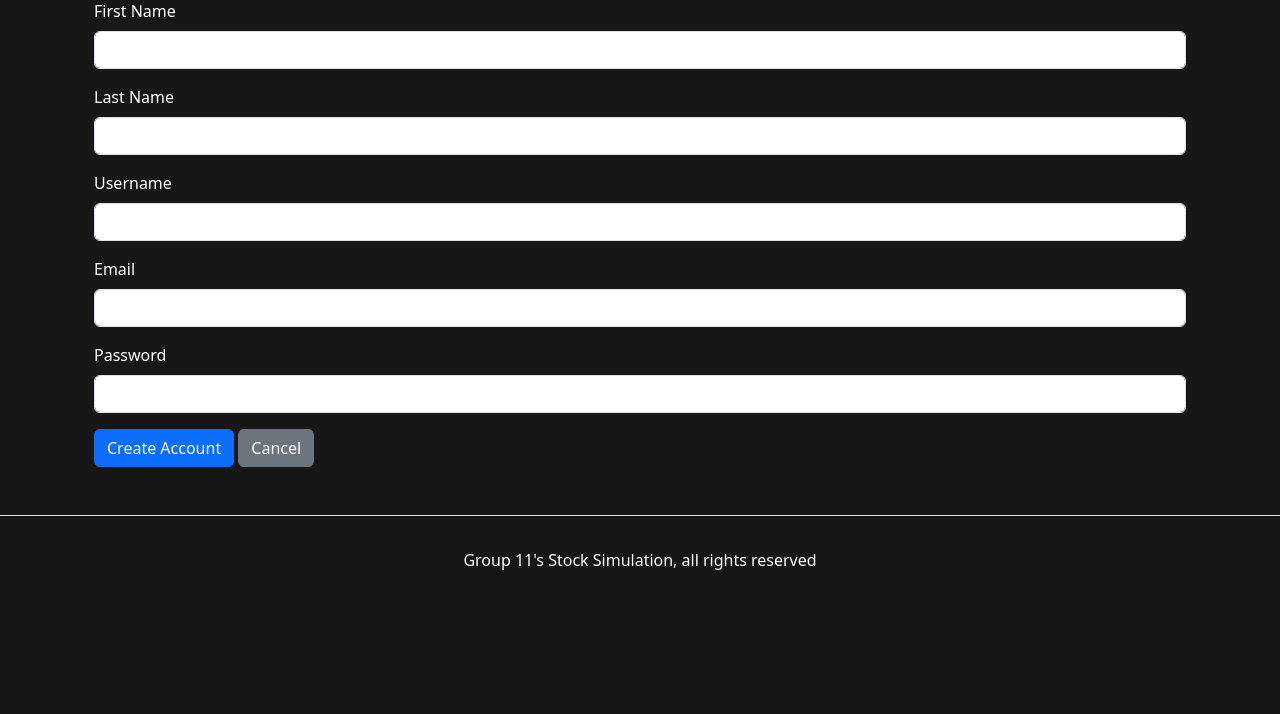
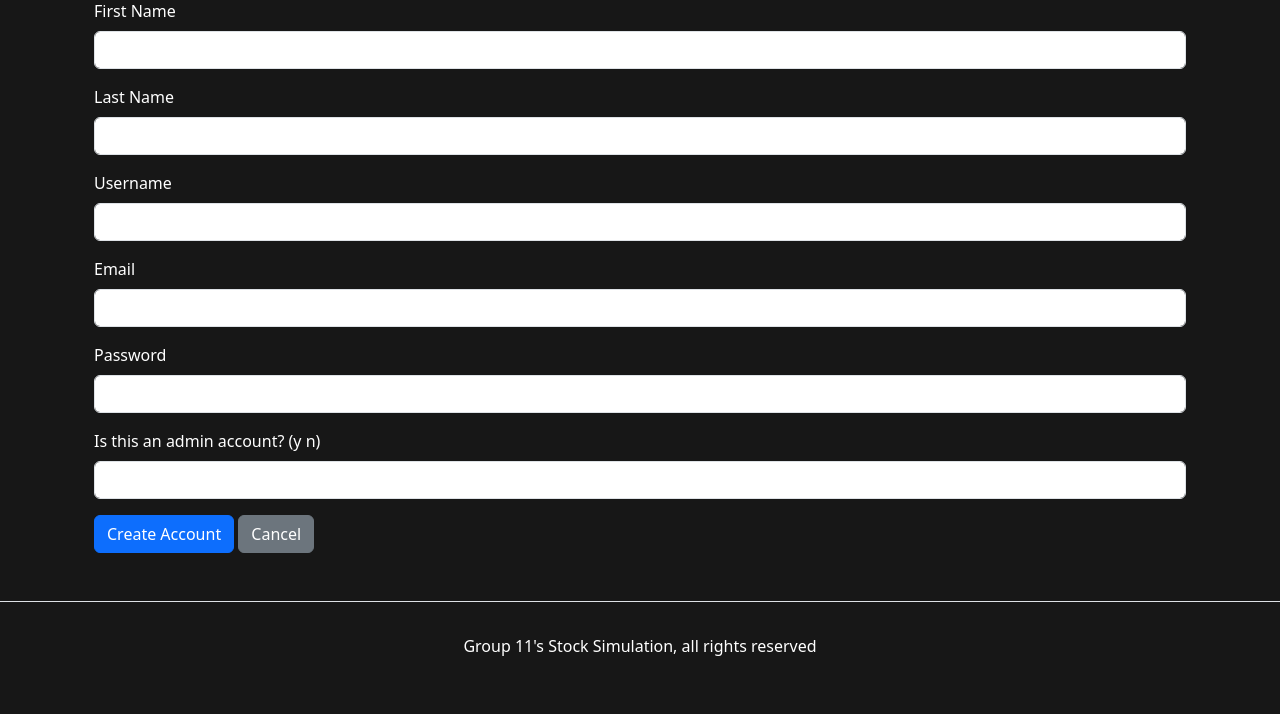
Before and after one commit to todewitt/Capstone-Project, a Flask app: page /create-account in a window 1280 px wide. Shown: the part 105-819 px from the top of the page. Before the commit the page ends 675 px from the top, so only its background shows below. Run offline with Flask 3, Linux system fonts and the light colour scheme; parts of the project's set-up code (start-up, migrations or seed data) failed here and were passed over.

Commit message:
Added admin log in
Added the ability to select yes or no to account being admin in create user form

```diff
--- a/WorkingDir/app.py
+++ b/WorkingDir/app.py
@@ -19,6 +19,7 @@ class User(db.Model):
     firstName = db.Column(db.String(120), nullable=False)
     lastName = db.Column(db.String(120), nullable=False)
     password = db.Column(db.String(120), nullable=False)
+    admin = db.Columb(db.String(2))
 
     orders = db.relationship('Order', backref='user', lazy=True)
 
@@ -238,13 +239,14 @@ def create_account():
         firstName = request.form['firstName']
         lastName = request.form['lastName']
         password = request.form['password']
+        admin = request.form['admin']
 
         if not username or not email or not firstName or not lastName or not password:
             flash('Please fill in all fields', 'error')
             return redirect(url_for('create_account'))
 
         try:
-            new_user = User(username=username, email=email, firstName=firstName, lastName=lastName, password=password)
+            new_user = User(username=username, email=email, firstName=firstName, lastName=lastName, password=password, admin=admin)
             db.session.add(new_user)
             db.session.commit()
             flash('User added successfully!', 'success')
--- a/WorkingDir/templates/create-account.html
+++ b/WorkingDir/templates/create-account.html
@@ -35,6 +35,12 @@
                 <label for="password" class="form-label text-white">Password</label>
                 <input type="text" class="form-control" id="password" name="password" required>
             </div>
+
+            <div class="mb-3">
+                <label for="admin" class="form-label text-white">Is this an admin account? (y n)</label>
+                <input type="text" class="form-control" id="admin" name="admin" required>
+            </div>
+
             <button type="submit" class="btn btn-primary">Create Account</button>
             <a href="{{ url_for('login') }}" class="btn btn-secondary">Cancel</a>
         </form>
```
Also changed, not shown: 1 other file.
